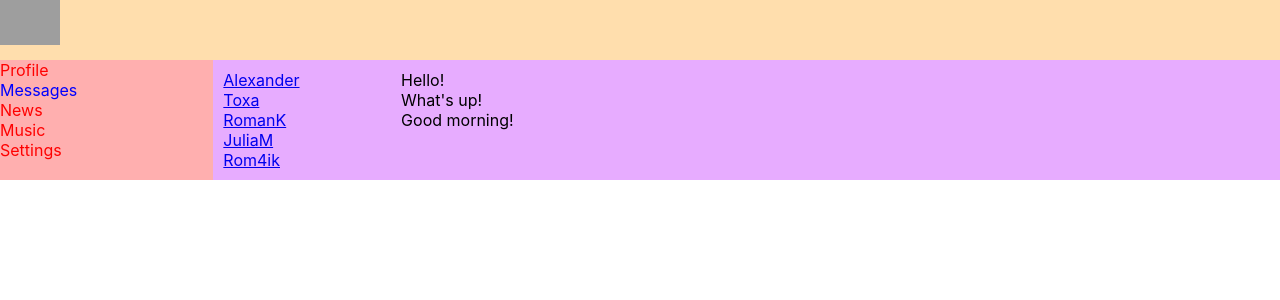
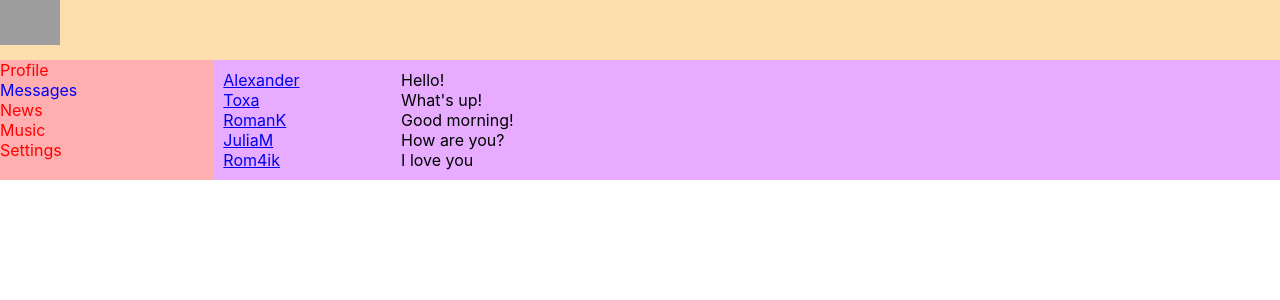
Before and after one commit to JuliaMalay/Social-Network, a React (Create React App) app: page /dialogs in a window 1280 px wide. Shown: the top 300 px of the page. Built offline with nearby package versions, Linux system fonts and the light colour scheme; grey boxes are pictures that could not be loaded.

Commit message:
Data transfer through props has been performed

```diff
--- a/src/App.js
+++ b/src/App.js
@@ -8,18 +8,41 @@ import Music from './сomponents/Music/Music';
 import Settings from './сomponents/Settings/Settings';
 import {BrowserRouter, Route} from 'react-router-dom';
 
-const App = () => {
+const App = (props) => {
   return (
     <BrowserRouter>
       <div className="app-wrapper">
         <Header />
         <Navbar />
         <div className="app-wrapper-content">
-          <Route path="/dialogs" component={Dialogs} />
-          <Route path="/profile" component={Profile} />
-          <Route path="/news" component={News} />
-          <Route path="/music" component={Music} />
-          <Route path="/settings" component={Settings} />
+          <Route
+            path="/dialogs"
+            render={() => (
+              <Dialogs dialogs={props.dialogs} messages={props.messages} />
+            )}
+          />
+          <Route
+            path="/profile"
+            render={() => <Profile posts={props.posts} />}
+          />
+          <Route
+            path="/news"
+            render={() => {
+              <News />;
+            }}
+          />
+          <Route
+            path="/music"
+            render={() => {
+              <Music />;
+            }}
+          />
+          <Route
+            path="/settings"
+            render={() => {
+              <Settings />;
+            }}
+          />
         </div>
       </div>
     </BrowserRouter>
--- a/src/index.js
+++ b/src/index.js
@@ -4,9 +4,32 @@ import './index.css';
 import App from './App';
 import reportWebVitals from './reportWebVitals';
 
+let dialogs = [
+  {id: 1, name: 'Alexander'},
+  {id: 2, name: 'Toxa'},
+  {id: 3, name: 'RomanK'},
+  {id: 4, name: 'JuliaM'},
+  {id: 5, name: 'Rom4ik'},
+];
+
+let messages = [
+  {id: 1, message: 'Hello!'},
+  {id: 2, message: "What's up!"},
+  {id: 3, message: 'Good morning!'},
+  {id: 4, message: 'How are you?'},
+  {id: 5, message: 'I love you'},
+];
+let posts = [
+  {id: 1, message: 'I bought a new dress today', likesCount: 15},
+  {id: 2, message: 'I believe i can fly', likesCount: 125},
+  {id: 3, message: 'Show must go on!', likesCount: 364},
+  {id: 4, message: 'I learn React', likesCount: 185},
+  {id: 5, message: 'hello world!', likesCount: 1},
+];
+
 ReactDOM.render(
   <React.StrictMode>
-    <App />
+    <App dialogs={dialogs} messages={messages} posts={posts} />
   </React.StrictMode>,
   document.getElementById('root')
 );
--- /dev/null
+++ b/src/сomponents/Dialogs/DialogItem/DialogItem.jsx
@@ -0,0 +1,13 @@
+import {NavLink} from 'react-router-dom';
+import classes from './../Dialogs.module.css';
+
+const DialogItem = (props) => {
+  let path = '/dialogs/' + props.id;
+  return (
+    <div className={classes.dialog + ' ' + classes.active}>
+      <NavLink to={path}>{props.name}</NavLink>
+    </div>
+  );
+};
+
+export default DialogItem;
--- /dev/null
+++ b/src/сomponents/Dialogs/DialogItem/DialogItem.module.css
@@ -0,0 +1,17 @@
+.dialogs {
+  display: grid;
+  grid-template-columns: 2fr 10fr;
+}
+.dialogsItems {
+  padding: 10px;
+}
+.dialogsItems .active {
+  color: gold;
+}
+.dialog {
+}
+.messages {
+  padding: 10px;
+}
+.message {
+}
--- a/src/сomponents/Dialogs/Dialogs.jsx
+++ b/src/сomponents/Dialogs/Dialogs.jsx
@@ -1,34 +1,20 @@
-import {NavLink} from 'react-router-dom';
 import classes from './Dialogs.module.css';
+import Dialog from './DialogItem/DialogItem';
+import Message from './Message/Message';
 
-const Dialog = (props) => {
-  let path = '/dialogs/' + props.id;
-  return (
-    <div className={classes.dialog + ' ' + classes.active}>
-      <NavLink to={path}>{props.name}</NavLink>
-    </div>
-  );
-};
+const Dialogs = (props) => {
+  let dialogsElements = props.dialogs.map((dialog) => {
+    return <Dialog name={dialog.name} id={dialog.id} />;
+  });
 
-const Message = (props) => {
-  return <div className={classes.message}>{props.message}</div>;
-};
+  let messagesElements = props.messages.map((message) => {
+    return <Message message={message.message} />;
+  });
 
-const Dialogs = () => {
   return (
     <div className={classes.dialogs}>
-      <div className={classes.dialogsItems}>
-        <Dialog name="Alexander" id="1" />
-        <Dialog name="Toxa" id="2" />
-        <Dialog name="RomanK" id="3" />
-        <Dialog name="JuliaM" id="4" />
-        <Dialog name="Rom4ik" id="5" />
-      </div>
-      <div className={classes.messages}>
-        <Message message="Hello!" />
-        <Message message="What's up!" />
-        <Message message="Good morning!" />
-      </div>
+      <div className={classes.dialogsItems}>{dialogsElements}</div>
+      <div className={classes.messages}>{messagesElements}</div>
     </div>
   );
 };
--- /dev/null
+++ b/src/сomponents/Dialogs/Message/Message.jsx
@@ -0,0 +1,7 @@
+import classes from './../Dialogs.module.css';
+
+const Message = (props) => {
+  return <div className={classes.message}>{props.message}</div>;
+};
+
+export default Message;
--- /dev/null
+++ b/src/сomponents/Dialogs/Message/Message.module.css
@@ -0,0 +1,17 @@
+.dialogs {
+  display: grid;
+  grid-template-columns: 2fr 10fr;
+}
+.dialogsItems {
+  padding: 10px;
+}
+.dialogsItems .active {
+  color: gold;
+}
+.dialog {
+}
+.messages {
+  padding: 10px;
+}
+.message {
+}
--- a/src/сomponents/Profile/MyPosts/MyPosts.jsx
+++ b/src/сomponents/Profile/MyPosts/MyPosts.jsx
@@ -1,6 +1,10 @@
 import classes from './MyPosts.module.css';
 import Post from './Post/Post';
-const MyPosts = () => {
+const MyPosts = (props) => {
+  let postsElement = props.posts.map((post) => {
+    return <Post message={post.message} likesCount={post.likesCount} />;
+  });
+
   return (
     <div className={classes.postsBlock}>
       <h3>My post</h3>
@@ -12,11 +16,7 @@ const MyPosts = () => {
           <button>Add post</button>
         </div>
       </div>
-      <div className={classes.post}>
-        <Post />
-        <Post />
-        <Post />
-      </div>
+      <div className={classes.post}>{postsElement}</div>
     </div>
   );
 };
--- a/src/сomponents/Profile/Profile.jsx
+++ b/src/сomponents/Profile/Profile.jsx
@@ -1,11 +1,11 @@
 import MyPosts from './MyPosts/MyPosts';
 import classes from './Profile.module.css';
 import ProfileInfo from './ProfileInfo/ProfileInfo';
-const Profile = () => {
+const Profile = (props) => {
   return (
     <div>
       <ProfileInfo />
-      <MyPosts />
+      <MyPosts posts={props.posts} />
     </div>
   );
 };
```
Also changed, not shown: src/сomponents/Profile/MyPosts/Post/Post.jsx (+3 -2 lines).
